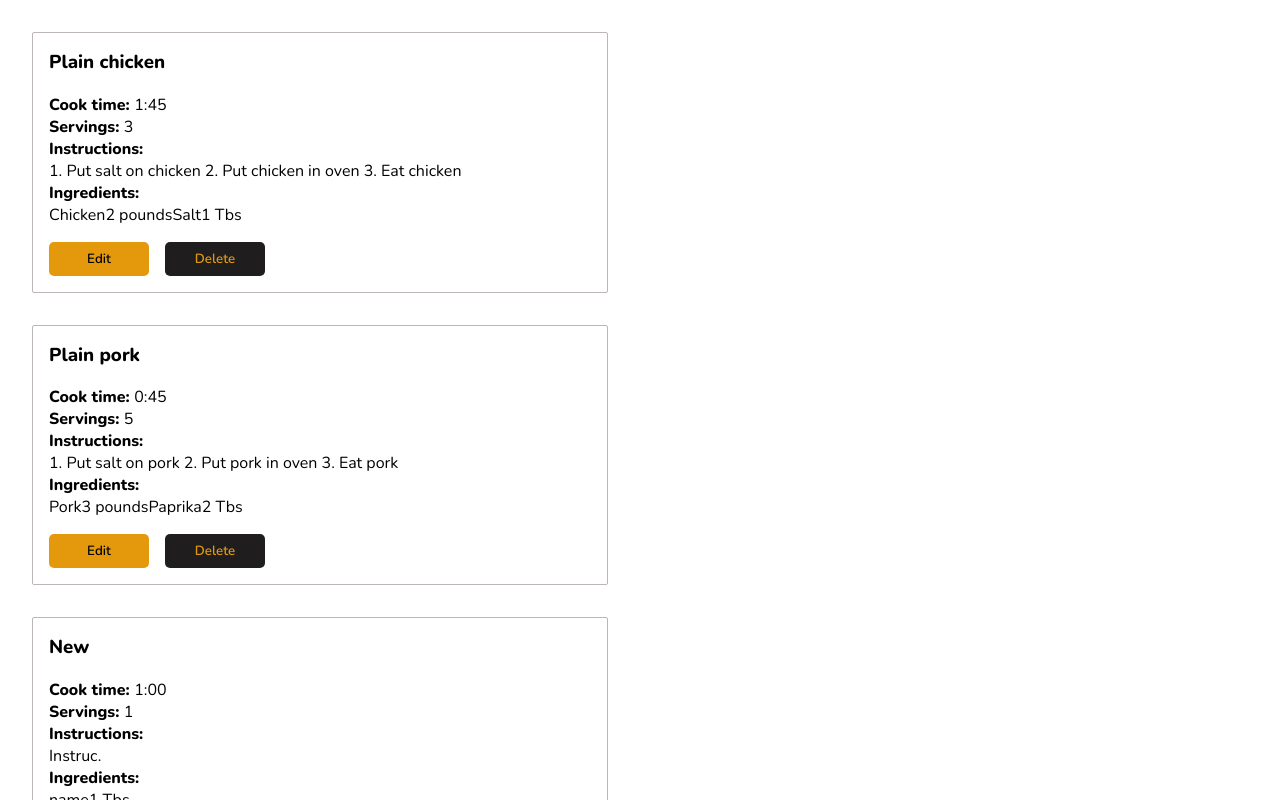
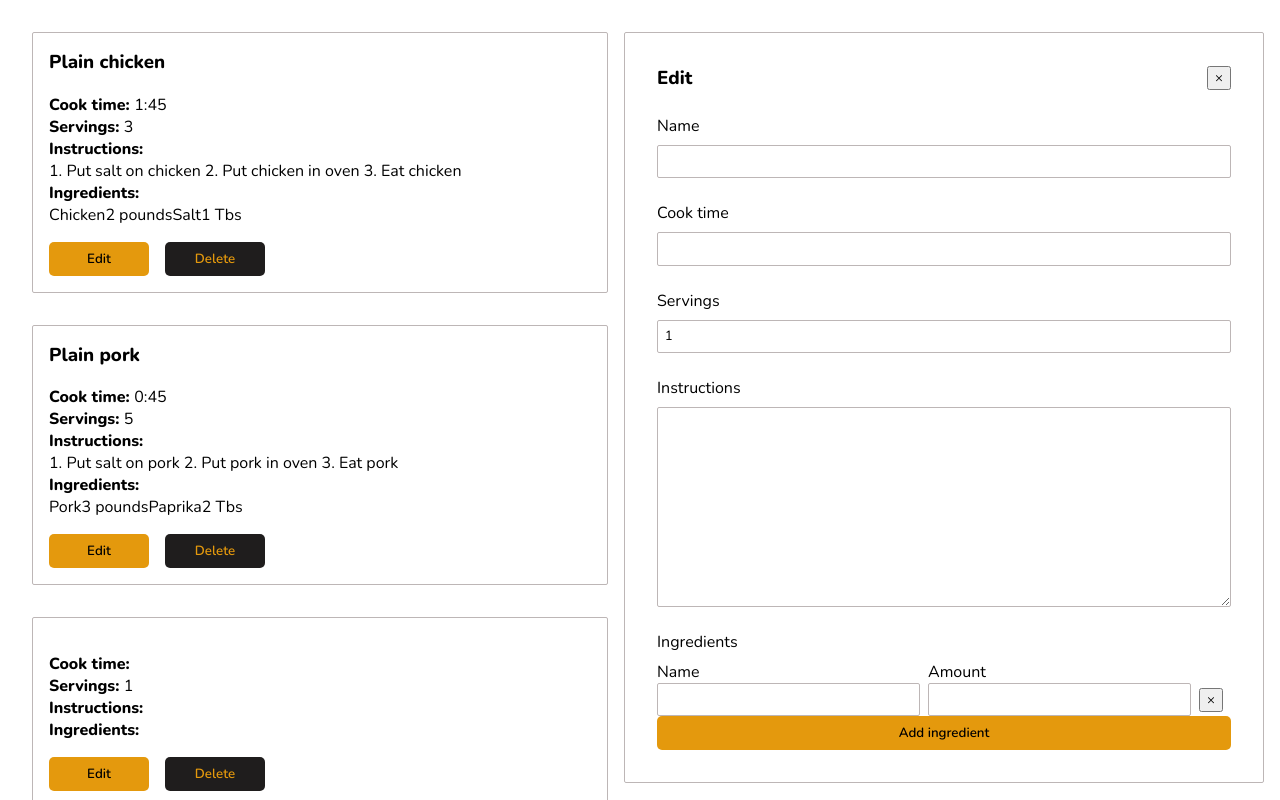
Before and after one commit to lmatuzic/Recipe-App, a React (Create React App) app: page / in a window 1280 px wide. Both pictures are taken after a click on the button "Add Recipe". Shown: the top 800 px of the page. Built offline with nearby package versions, Linux system fonts and the light colour scheme.

Commit message:
added add/delete ingredient functionality

```diff
--- a/src/components/App.js
+++ b/src/components/App.js
@@ -37,19 +37,20 @@ function App() {
   function addRecipe() {
     const newRecipe = {
       id: uuidv4(),
-      name: 'New',
+      name: '',
       servings: 1,
-      cookTime: '1:00',
-      instructions: 'Instruc.',
+      cookTime: '',
+      instructions: '',
       ingredients: [
         {
           id: uuidv4(),
-          name: 'name',
-          amount: '1 Tbs'
+          name: '',
+          amount: ''
         }
       ]
     }
 
+    setSelectedRecipeId(newRecipe.id); // open edit automatically for newly added recipe
     setRecipes([...recipes, newRecipe])
   }
 
@@ -61,6 +62,7 @@ function App() {
   }
 
   function deleteRecipe(id) {
+    if (selectedRecipeId !== null && selectedRecipeId === id)
     setRecipes(recipes.filter(recipe => recipe.id !== id))
   }
 
--- a/src/components/RecipeEdit.js
+++ b/src/components/RecipeEdit.js
@@ -1,12 +1,24 @@
 import React, { useContext } from 'react'
 import { RecipeContext } from './App'
 import RecipeIngredientEdit from './RecipeIngredientEdit'
+import { v4 as uuidv4 } from 'uuid';
+
 
 export default function RecipeEdit({ recipe }) {
-  const { changeRecipe } = useContext(RecipeContext);
+  const { changeRecipe, selectRecipe } = useContext(RecipeContext);
 
   function change(changes) { // get all changes (differences) when modifying recipes
     changeRecipe(recipe.id, { ...recipe, ...changes });
+  }
+
+  function addIngredient() {
+    const newIngredient = {
+      id: uuidv4(),
+      name: '',
+      amount: ''
+    }
+
+    change({ ingredients: [...recipe.ingredients, newIngredient] })
   }
 
   function changeIngredient(id, ingredient) {
@@ -16,13 +28,25 @@ export default function RecipeEdit({ recipe }) {
     change({ ingredients: newIngredients });
   }
 
+  function deleteIngredient(id) {
+    change({
+      ingredients: recipe.ingredients.filter(
+        ingredient => ingredient.id !== id
+      )
+    })
+  }
+
   return (
     <div className="recipe-edit">
       <header>
         <h3>Edit</h3>
 
         <div className="btn__container">
-          <button>&times;</button>
+          <button
+            onClick={ () => selectRecipe(undefined) }
+          >
+            &times;
+          </button>
         </div>
       </header>
 
@@ -34,7 +58,7 @@ export default function RecipeEdit({ recipe }) {
             name="name"
             id="name"
             value={ recipe.name }
-            onInput={ event => change({ name: event.target.value })} />
+            onChange={ event => change({ name: event.target.value })} />
         </div>
 
         <div className="recipe-item">
@@ -44,7 +68,7 @@ export default function RecipeEdit({ recipe }) {
             name="cookTime"
             id="cookTime"
             value={ recipe.cookTime }
-            onInput={ event => change({ cookTime: event.target.value })} />
+            onChange={ event => change({ cookTime: event.target.value })} />
         </div>
 
         <div className="recipe-item">
@@ -55,7 +79,7 @@ export default function RecipeEdit({ recipe }) {
             name="servings"
             id="servings"
             value={recipe.servings}
-            onInput={ event => change({ servings: parseInt(event.target.value) || '' })} />
+            onChange={ event => change({ servings: parseInt(event.target.value) || '' })} />
         </div>
 
         <div className="recipe-item">
@@ -64,7 +88,7 @@ export default function RecipeEdit({ recipe }) {
             name="instructions"
             id="instructions"
             value={ recipe.instructions }
-            onInput={ event => change({ instructions: event.target.value })} />
+            onChange={ event => change({ instructions: event.target.value })} />
         </div>
       </div>
 
@@ -73,11 +97,19 @@ export default function RecipeEdit({ recipe }) {
       <div className="recipe-ingredients__container">
         {recipe.ingredients.map(ingredient => (
           <RecipeIngredientEdit
-          key={ ingredient.id }
-          ingredient={ ingredient }
-          changeIngredient={ changeIngredient }
+          key = { ingredient.id }
+          changeIngredient = { changeIngredient }
+          deleteIngredient = { deleteIngredient }
+          ingredient = { ingredient }
         />
         ))}
+
+        <button
+          className="btn btn--primary"
+          onClick={ () => addIngredient() }
+        >
+          Add ingredient
+        </button>
       </div>
     </div>
   )
--- a/src/components/RecipeIngredientEdit.js
+++ b/src/components/RecipeIngredientEdit.js
@@ -1,7 +1,7 @@
 import React from 'react'
 
 export default function RecipeIngredientEdit(props) {
-  const { ingredient, changeIngredient } = props;
+  const { ingredient, changeIngredient, deleteIngredient } = props;
 
   function change(changes) {
     changeIngredient(ingredient.id, { ...ingredient, ...changes });
@@ -15,7 +15,7 @@ export default function RecipeIngredientEdit(props) {
           <input
             type="text"
             value={ingredient.name}
-            onInput={ event => change({ name: event.target.value })}
+            onChange={ event => change({ name: event.target.value })}
           />
         </div>
 
@@ -24,13 +24,17 @@ export default function RecipeIngredientEdit(props) {
           <input
             type="text"
             value={ingredient.amount}
-            onInput={ event => change({ name: event.target.value })}
+            onChange={ event => change({ amount: event.target.value })}
           />
         </div>
 
         <div>
           <span>&nbsp;</span>
-          <button>&times;</button>
+          <button
+            onClick = { () => deleteIngredient(ingredient.id) }
+          >
+            &times;
+          </button>
         </div>
       </div>
     </>
--- a/src/css/recipe-edit.css
+++ b/src/css/recipe-edit.css
@@ -4,6 +4,9 @@
   right: 0;
   width: 50%;
   padding: 2rem;
+  border: 1px solid #bdb6b6;
+  border-radius: 2px;
+  margin: 2rem 1rem;
 }
 
 .recipe-edit header {
--- a/src/css/recipe-edit.scss
+++ b/src/css/recipe-edit.scss
@@ -4,6 +4,9 @@
   right: 0;
   width: 50%;
   padding: 2rem;
+  border: 1px solid #bdb6b6;
+  border-radius: 2px;
+  margin: 2rem 1rem;
 
   header {
     display: flex;
```
Also changed, not shown: 1 other file (tests, documents, lock files or other folders).
